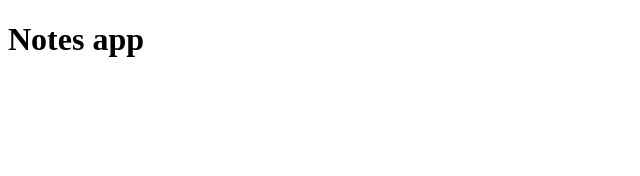
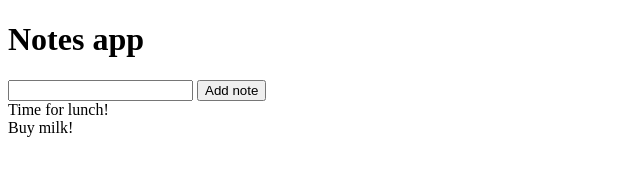
Before and after one commit to Chloeem/notes-app-2, a website: page index.html in a window 1280 px wide. Shown: the whole page, without its empty margins (0-640 px from the left). Drawn offline with Linux system fonts and the light colour scheme.

Commit message:
Adding notes on the html

```diff
--- a/bundle.js
+++ b/bundle.js
@@ -25,11 +25,36 @@
     }
   });
 
+  // notesView.js
+  var require_notesView = __commonJS({
+    "notesView.js"(exports, module) {
+      var NotesView2 = class {
+        constructor(model2) {
+          this.mainContainerEl = document.querySelector("#main-container");
+          this.model = model2;
+        }
+        displayNotes() {
+          const notes = this.model.getNotes();
+          notes.forEach((note) => {
+            const noteEl = document.createElement("div");
+            noteEl.innerText = note;
+            noteEl.className = "note";
+            this.mainContainerEl.append(noteEl);
+          });
+        }
+      };
+      module.exports = NotesView2;
+    }
+  });
+
   // index.js
   var NotesModel = require_notesModel();
+  var NotesView = require_notesView();
   console.log("The notes app in running!");
   var model = new NotesModel();
   model.addNote("Time for lunch!");
   model.addNote("Buy milk!");
+  var view = new NotesView(model);
+  view.displayNotes();
   console.log(model.getNotes());
 })();
--- a/index.html
+++ b/index.html
@@ -6,7 +6,8 @@
    <body>
       <h1>Notes app</h1>
       <div id="main-container">
-
+         <input type="text" id="note-input" />
+         <button id="add-note-button">Add note</button>
       </div>
       <script src="bundle.js"></script>
    </body>
--- a/index.js
+++ b/index.js
@@ -5,6 +5,7 @@
 // on Mac (using Chrome), use Option+Command+J to open the console and see this message.
 
 const NotesModel = require('./notesModel');
+const NotesView = require('./notesView')
 
 console.log('The notes app in running!');
 
@@ -13,4 +14,8 @@ const model = new NotesModel;
 model.addNote('Time for lunch!');
 model.addNote('Buy milk!');
 
+const view = new NotesView(model)
+
+view.displayNotes()
+
 console.log(model.getNotes());
```
Also changed, not shown: notesView.test.js (+13 -0 lines), 1 other file.
